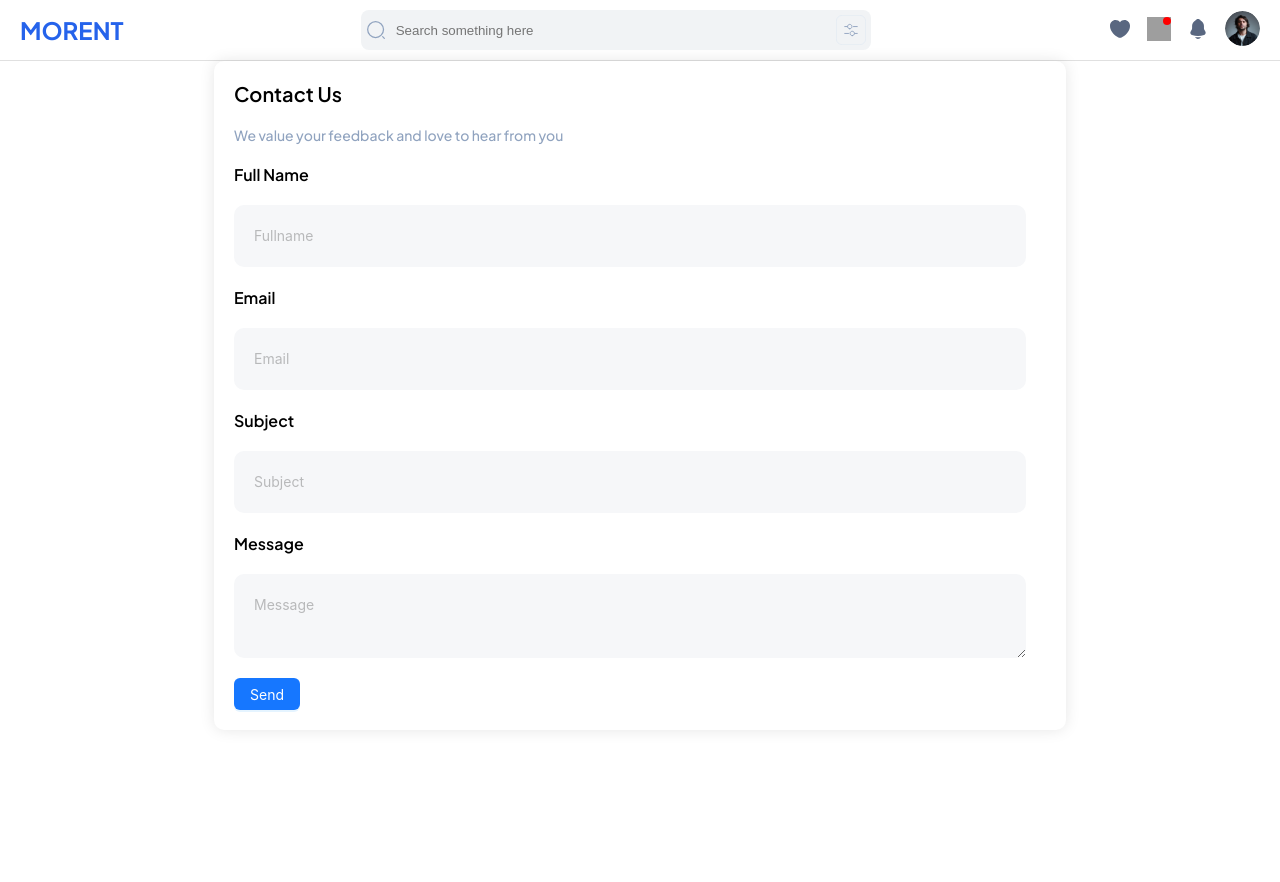
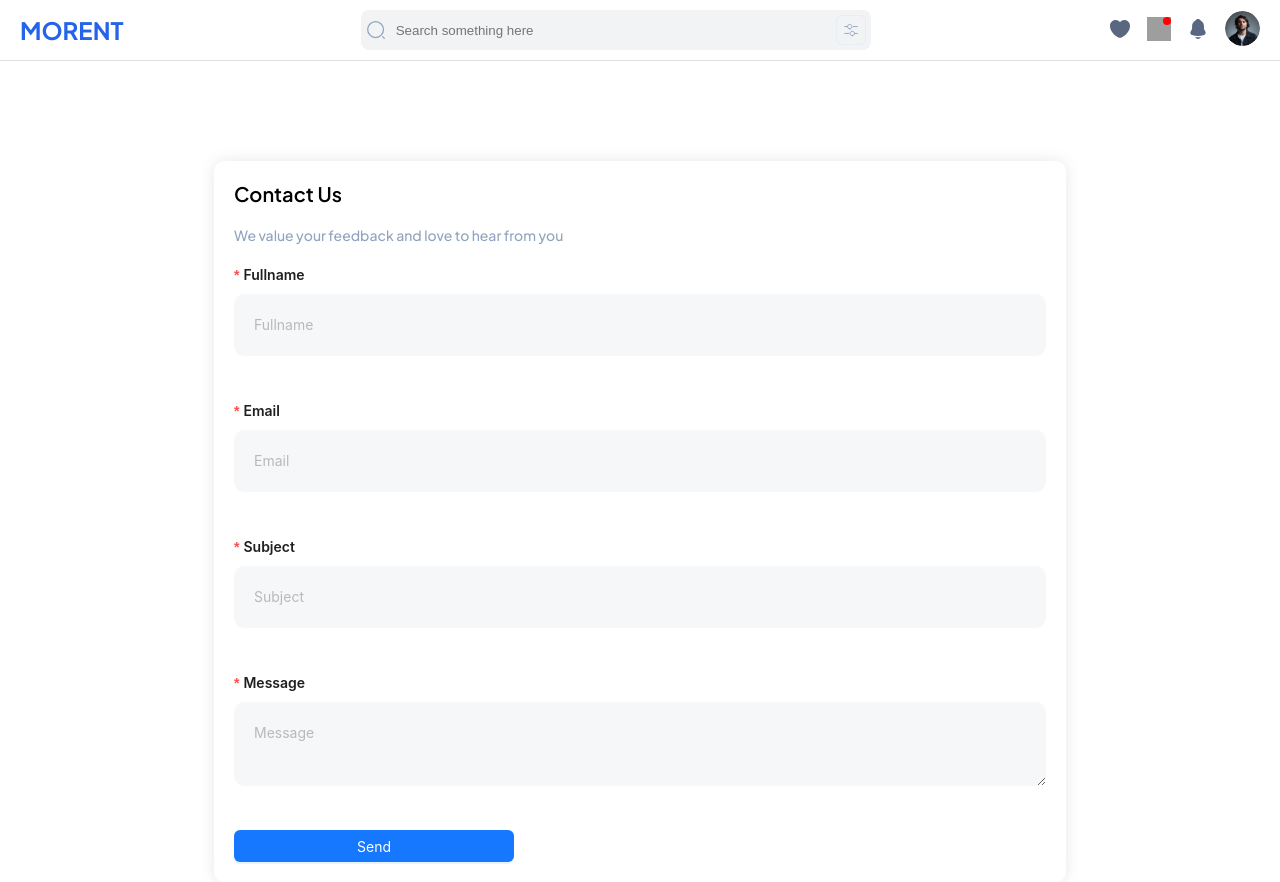
Before and after one commit to ozcsert/Morent, a Next.js app: page /about-us in a window 1280 px wide. Before the commit the page ends 800 px from the top, so only its background shows below. Built offline with nearby package versions, Linux system fonts and the light colour scheme; grey boxes are pictures that could not be loaded.

Commit message:
[SE-46] - Antd fixed mockapi created

```diff
--- a/src/components/AboutUs/ContactForm/index.tsx
+++ b/src/components/AboutUs/ContactForm/index.tsx
@@ -1,52 +1,48 @@
 'use client';
-import React, { useState } from 'react';
 import './styles.scss';
-import { Button, Input } from 'antd';
+import { Button, Form, Input } from 'antd';
 import TextArea from 'antd/es/input/TextArea';
 import axios from 'axios';
 import { toast } from 'react-toastify';
 
-type ContactFormProps = {
+interface FormData {
   fullname: string;
   email: string;
   subject: string;
   message: string;
-};
+}
 
 const ContactForm = () => {
-  const [fullname, setFullname] = useState<ContactFormProps['fullname']>('');
-  const [email, setEmail] = useState<ContactFormProps['email']>('');
-  const [subject, setSubject] = useState<ContactFormProps['subject']>('');
-  const [messageContent, setMessageContent] =
-    useState<ContactFormProps['message']>('');
-
-  const handleSubmit = async (e: React.FormEvent) => {
-    e.preventDefault();
+  const [form] = Form.useForm<FormData>();
+  const fullname = form.getFieldValue('fullname');
+  const email = form.getFieldValue('email');
+  const subject = form.getFieldValue('subject');
+  const message = form.getFieldValue('message');
+  const handleSubmit = async () => {
     const data = {
-      fullname,
-      email,
-      subject,
-      message: messageContent,
+      fullname: form.getFieldValue('fullname'),
+      email: form.getFieldValue('email'),
+      subject: form.getFieldValue('subject'),
+      message: form.getFieldValue('message'),
     };
 
     try {
       const response = await axios.post(
-        'https://66ff850d2b9aac9c997f84c6.mockapi.io/api/morent/cars/',
+        'https://6743173bb7464b1c2a639403.mockapi.io/morent/api/contact',
         data
       );
-      if (response.status === 200) {
-        toast.success(
-          response.data.message || 'Your message has been sent successfully!'
-        );
-        setFullname('');
-        setEmail('');
-        setSubject('');
-        setMessageContent('');
+      if (response.status === 200 || response.status === 201) {
+        toast.success('Your message has been sent successfully!');
+        localStorage.setItem('contactFormData', JSON.stringify(data));
       } else {
         toast.error(
           'There was an issue sending your message. Please try again.'
         );
       }
+      form.setFieldValue('fullname', '');
+      form.setFieldValue('email', '');
+      form.setFieldValue('subject', '');
+      form.setFieldValue('message', '');
     } catch (error) {
       if (axios.isAxiosError(error) && error.response) {
         toast.error(
@@ -68,42 +64,68 @@ const ContactForm = () => {
       <p className="contact-subtitle">
         We value your feedback and love to hear from you
       </p>
-      <form className="contact-form" onSubmit={handleSubmit}>
-        <label className="contact-label">Full Name</label>
+      <Form
+        className="contact-form"
+        onFinish={handleSubmit}
+        form={form}
+        initialValues={{ fullname: '', email: '', subject: '', message: '' }}
+        layout="vertical"
+      >
+        <Form.Item
+          className="item-input"
+          name="fullname"
+          label="Fullname"
+          rules={[{ required: true, message: 'Please input your fullname!' }]}
+        >
           <Input
             className="contact-input"
             type="text"
             placeholder="Fullname"
             value={fullname}
-          onChange={e => setFullname(e.target.value)}
           />
-        <label className="contact-label">Email</label>
+        </Form.Item>
+        <Form.Item
+          className="item-input"
+          name="email"
+          label="Email"
+          rules={[{ required: true, message: 'Please input your email!' }]}
+        >
           <Input
             className="contact-input"
             type="email"
             placeholder="Email"
             value={email}
-          onChange={e => setEmail(e.target.value)}
           />
-        <label className="contact-label">Subject</label>
+        </Form.Item>
+        <Form.Item
+          className="item-input"
+          name="subject"
+          label="Subject"
+          rules={[{ required: true, message: 'Please input your subject!' }]}
+        >
           <Input
             className="contact-input"
             type="text"
             placeholder="Subject"
             value={subject}
-          onChange={e => setSubject(e.target.value)}
           />
-        <label className="contact-label">Message</label>
+        </Form.Item>
+        <Form.Item
+          className="item-input"
+          name="message"
+          label="Message"
+          rules={[{ required: true, message: 'Please input your message!' }]}
+        >
           <TextArea
             className="contact-input"
             placeholder="Message"
-          value={messageContent}
-          onChange={e => setMessageContent(e.target.value)}
+            value={message}
           />
-        <Button type="primary" onClick={handleSubmit}>
+        </Form.Item>
+        <Button className="contact-button" type="primary" htmlType="submit">
           Send
         </Button>
-      </form>
+      </Form>
     </div>
   );
 };
--- a/src/components/AboutUs/ContactForm/styles.scss
+++ b/src/components/AboutUs/ContactForm/styles.scss
@@ -25,9 +25,13 @@
   }
   .contact-form {
     display: flex;
+    flex-direction: column;
     flex-wrap: wrap;
     border-radius: 10px;
     gap: 20px;
+    .item-input {
+      display: flex;
+      flex-direction: column;
       .contact-input {
         display: flex;
         flex-direction: column;
@@ -38,11 +42,15 @@
         margin-right: 20px;
         background-color: $clr-background-light;
       }
+    }
     .contact-label {
       font-size: $fnt-size-s;
       display: flex;
       align-items: center;
       justify-content: space-between;
     }
+    .contact-button {
+      max-width: 280px;
     }
   }
+}
--- a/src/components/AboutUs/index.tsx
+++ b/src/components/AboutUs/index.tsx
@@ -4,7 +4,7 @@ import ContactForm from './ContactForm';
 
 const AboutUs = () => {
   return (
-    <div>
+    <div className="about-us-container">
       <ContactForm />
     </div>
   );
--- a/src/components/AboutUs/styles.scss
+++ b/src/components/AboutUs/styles.scss
@@ -1 +1,4 @@
 @import '../../app/styles/variables.scss';
+.about-us-container {
+  margin-top: 100px;
+}
```
Lines whose indentation alone changed are shown as unchanged.
